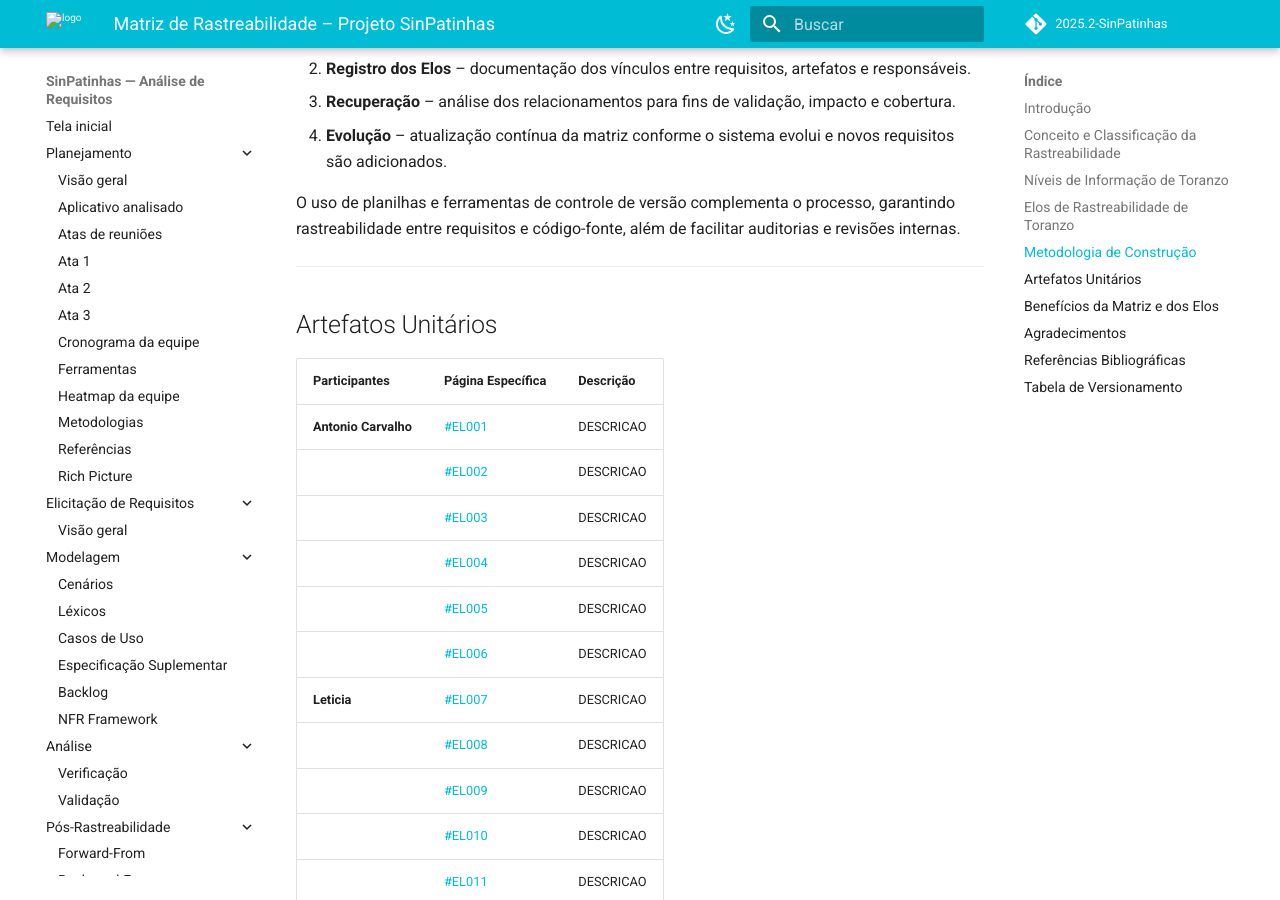
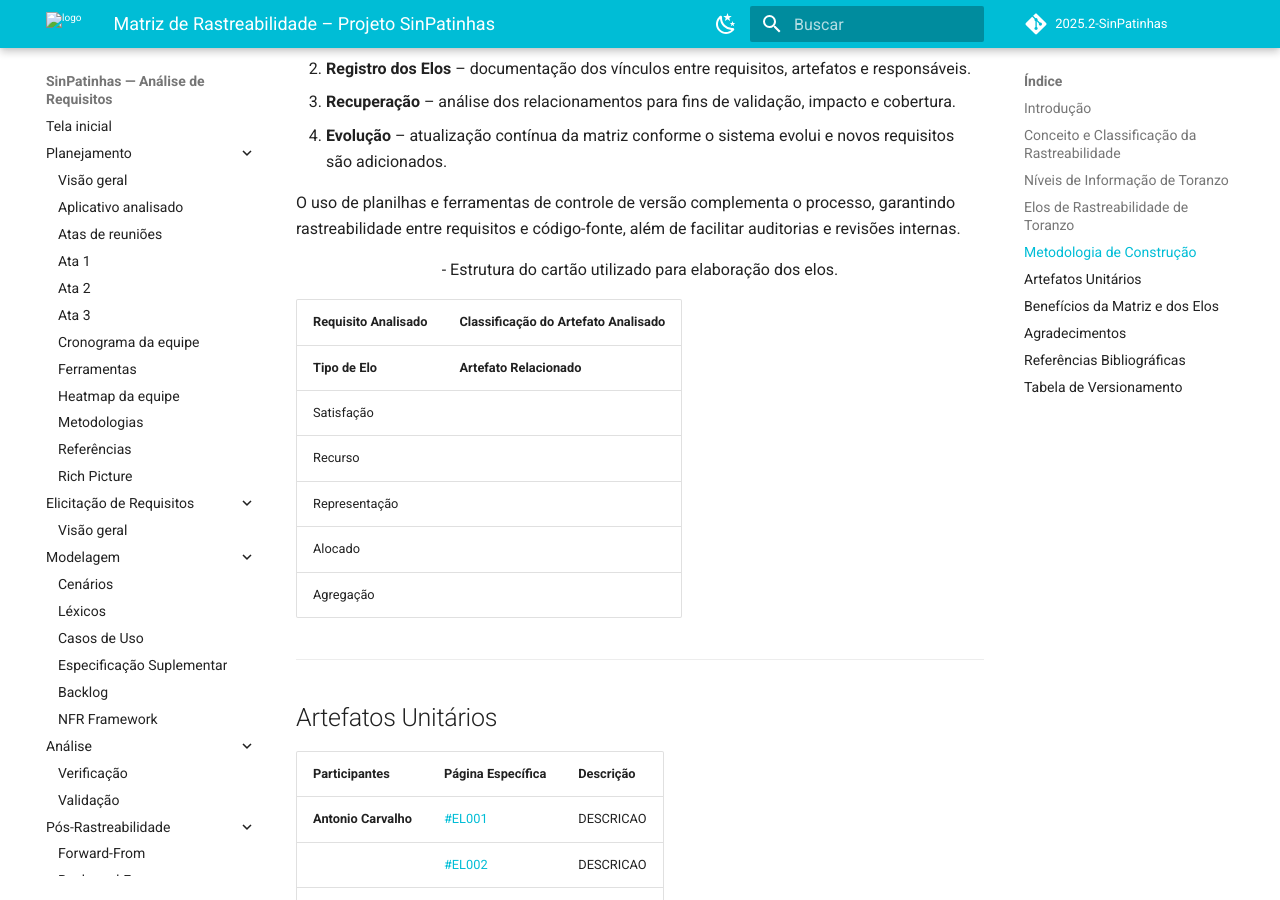
Before and after one commit to Requisitos-de-Software/2025.2-SinPatinhas, an MkDocs documentation site: the page built from docs/pos-rastreabilidade/elos.md, in a window 1280 px wide and 900 px high, scrolled down 2204 px. Built offline with MkDocs 1.6.1 and Material for MkDocs 9.7.7, drawn with Linux system fonts in a browser that asks for light colours; comment, search, counter and statistics services are not loaded.

Commit message:
adição da estrutura do cartão

```diff
--- a/docs/pos-rastreabilidade/elos.md
+++ b/docs/pos-rastreabilidade/elos.md
@@ -65,6 +65,18 @@ A construção da matriz seguiu um processo em quatro etapas, conforme o **model
 4. **Evolução** – atualização contínua da matriz conforme o sistema evolui e novos requisitos são adicionados.
 
 O uso de planilhas e ferramentas de controle de versão complementa o processo, garantindo rastreabilidade entre requisitos e código-fonte, além de facilitar auditorias e revisões internas.
+
+
+<font><p style="text-align: center">- Estrutura do cartão utilizado para elaboração dos elos.</p></font>
+
+| Requisito Analisado | Classificação do Artefato Analisado |
+|---------------------|--------------------------------------|
+| **Tipo de Elo**     | **Artefato Relacionado**             |
+| Satisfação          |                                      |
+| Recurso             |                                      |
+| Representação       |                                      |
+| Alocado             |                                      |
+| Agregação           |                                      |
 
 ---
 
```
